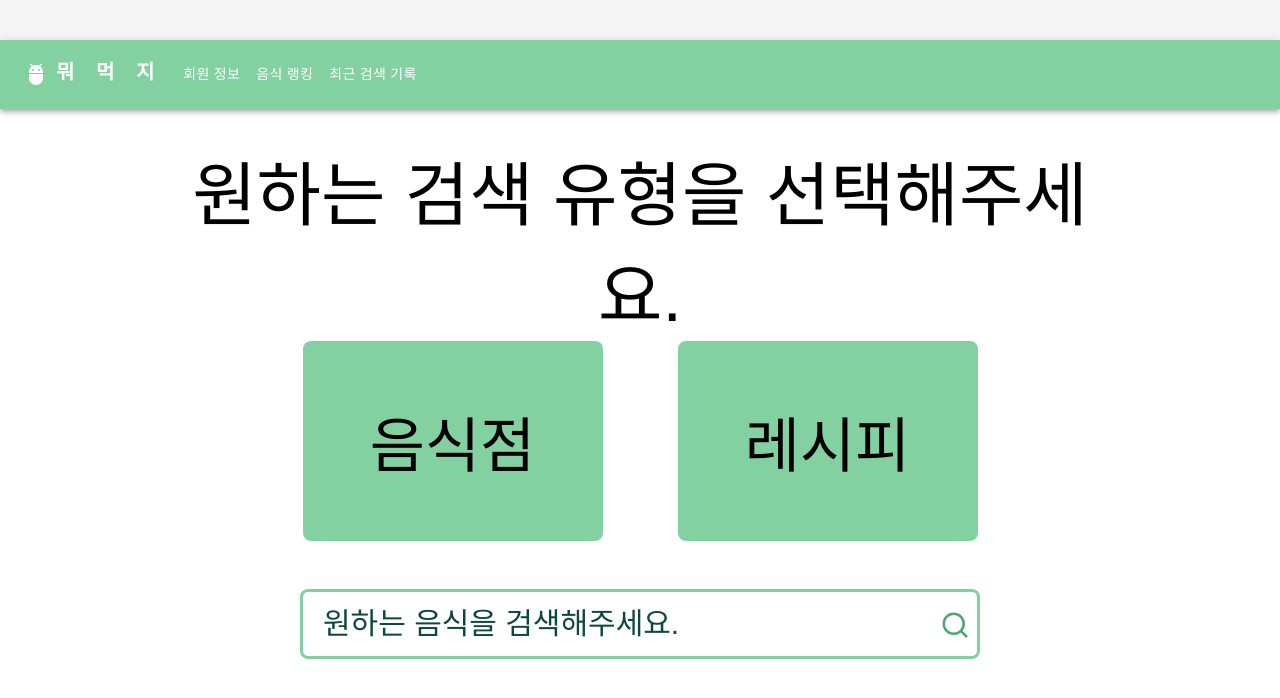
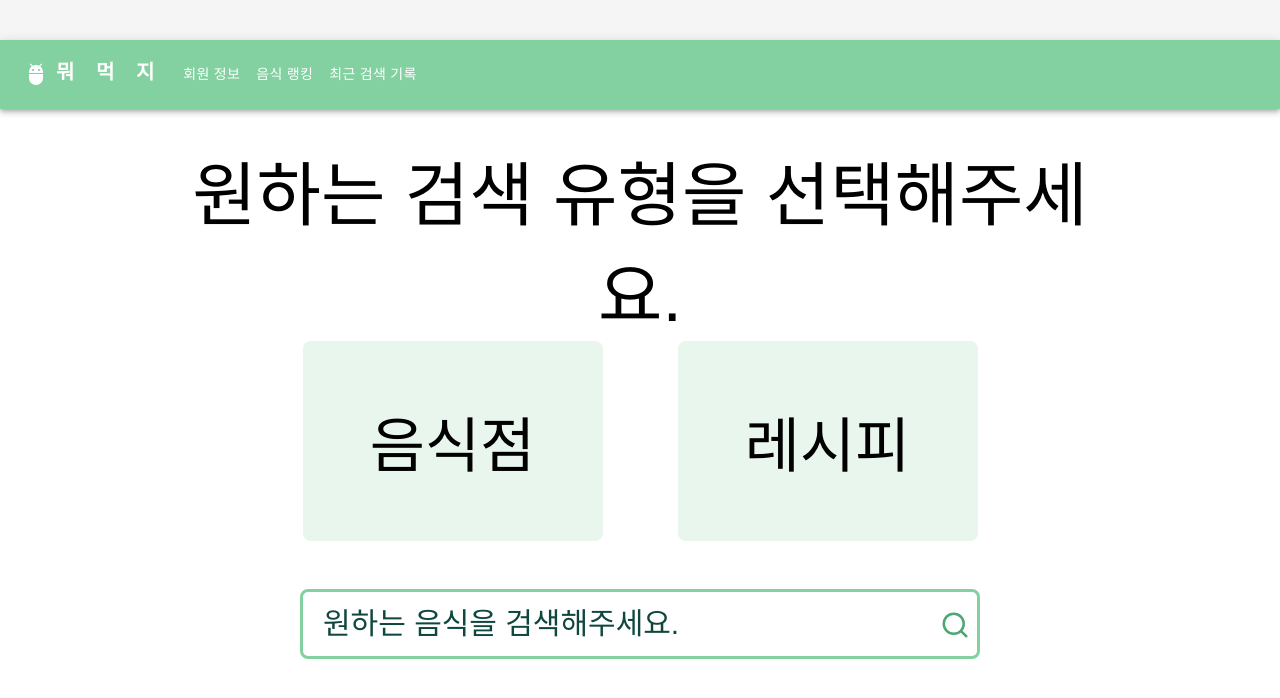
Before and after one commit to graduate-capstone-design/graduate-capstone-design-clinet, a React (Create React App) app: page /main in a window 1280 px wide. Shown: the top 698 px of the page. Built offline with nearby package versions, Linux system fonts and the light colour scheme; a web font is replaced by a local one.

Commit message:
design: 버튼 디자인 수정

```diff
--- a/src/index.css
+++ b/src/index.css
@@ -10,4 +10,5 @@ body {
 
 :root {
   --main-color: #83d0a1;
+  --base-color: #e9f6ee;
 }
--- a/src/pages/style/Mainpage.module.css
+++ b/src/pages/style/Mainpage.module.css
@@ -42,7 +42,7 @@
   height: 200px;
   border-radius: 8px;
   border: none;
-  background-color: var(--main-color);
+  background-color: var(--base-color);
   font-family: "Cute Font", "Hi Melody", sans-serif;
   font-size: 60px;
   transition: transform 0.3s;
@@ -50,7 +50,7 @@
 
 .btn:hover {
   transform: scale(1.2);
-  border: 5px solid red;
+  border: 5px solid var(--main-color);
 }
 
 .input {
```
